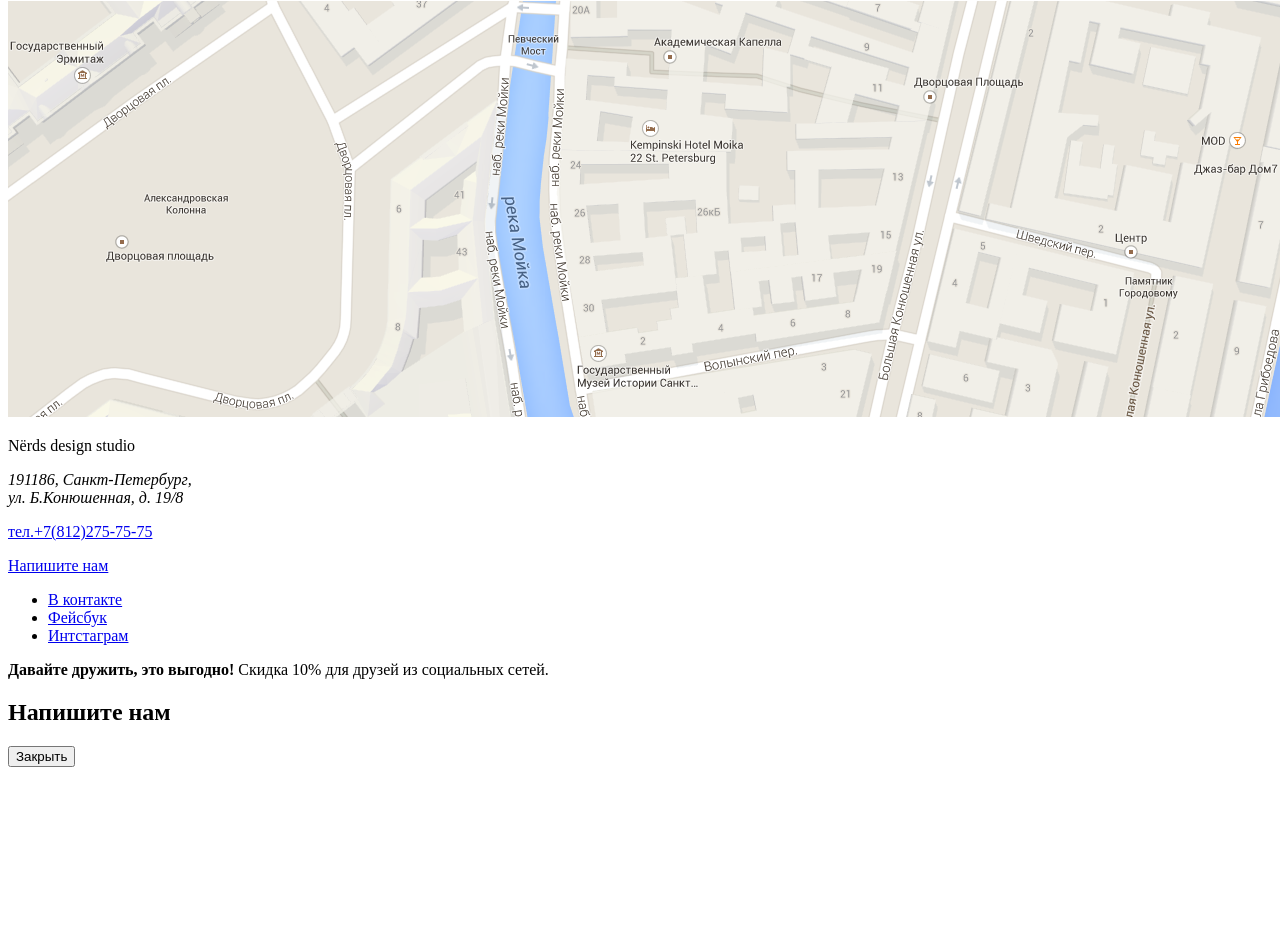
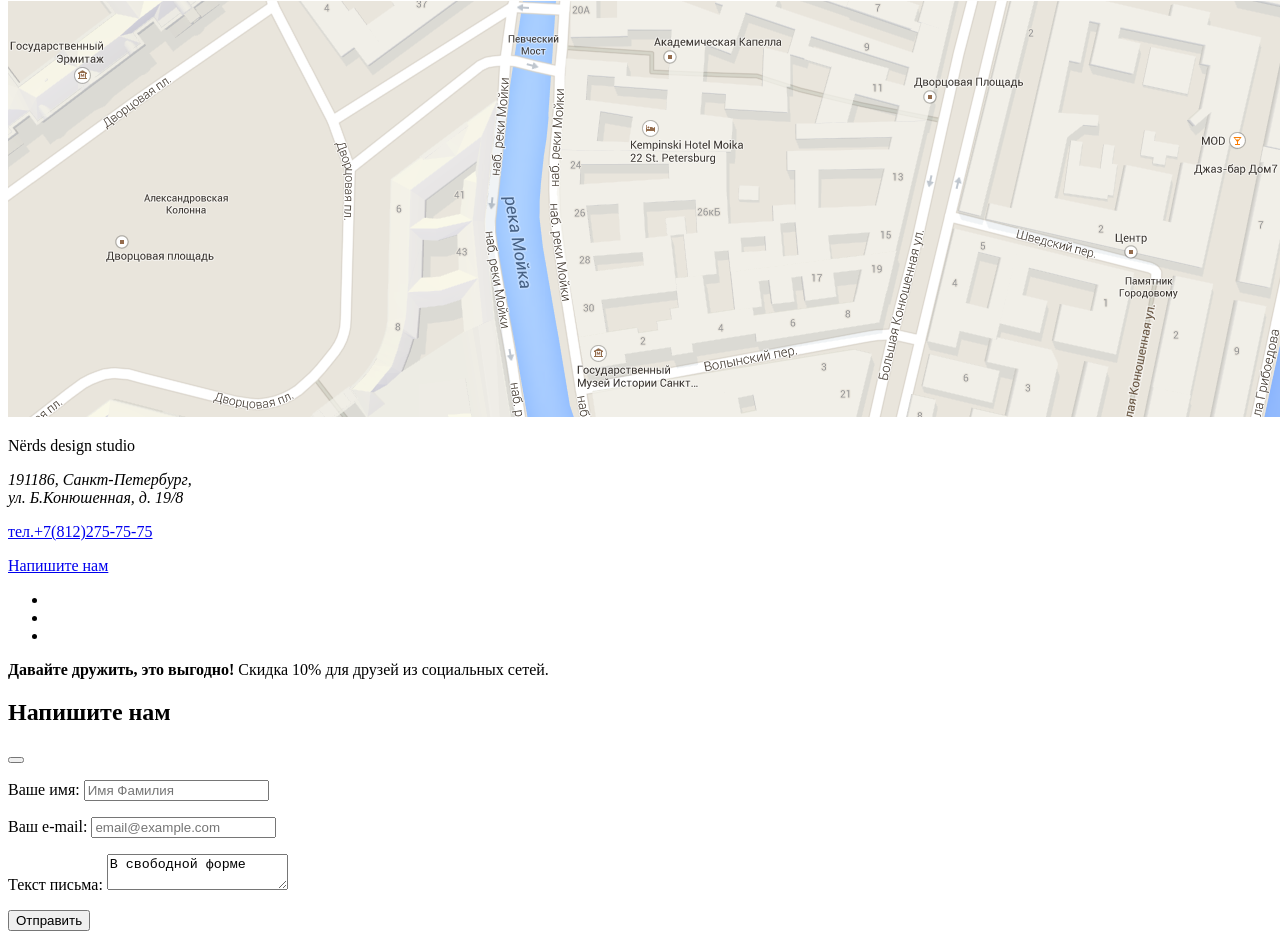
Before and after one commit to NadiaLev/nerds, a plain HTML site: page index.html in a window 1280 px wide. Shown: the part 4071-5010 px from the top of the page. Before the commit the page ends 4846 px from the top, so only its background shows below. Drawn offline with Linux system fonts and the light colour scheme.

Commit message:
Доступность и формы на странице index

```diff
--- a/index.html
+++ b/index.html
@@ -8,7 +8,7 @@
     <header class="main-header">
       <div class="main-container">
         <div class="main-logo">
-          <img src="img/nerds-logo.svg" width="160" height="65" alt="Дизайн-студия Нёрдс">
+          <img src="img/nerds-logo.svg" width="160" height="65" alt="Логотип дизайн-студии Нёрдс">
         </div>
         <nav class="main-navigation">
           <ul class="site-navigation">
@@ -31,10 +31,7 @@
         <section class="slider">
           <h2 class="visually-hidden">Преимущества</h2>
           <ol class="slider-indicators">
-            <li
-              class="slider-indicator slider-indicator-active"
-              data-slide-to="0"
-            ></li>
+            <li class="slider-indicator slider-indicator-active" data-slide-to="0"></li>
             <li class="slider-indicator" data-slide-to="1"></li>
             <li class="slider-indicator" data-slide-to="2"></li>
           </ol>
@@ -156,12 +153,12 @@
             <ul class="partner-item">
               <li>
                 <a href="https://htmlacademy.ru/intensive/htmlcss"
-                  ><img src="img/partner-1.png" width="199" height="68" alt="Партнер1"
+                  ><img src="img/partner-1.png" width="199" height="68" alt="Партнер html academy"
                 ></a>
               </li>
-              <li><img src="img/partner-2.png" width="209" height="87" alt="Партнер2"></li>
-              <li><img src="img/partner-3.png" width="185" height="52" alt="Партнер3"></li>
-              <li><img src="img/partner-4.png" width="173" height="84" alt="Партнер4"></li>
+              <li><img src="img/partner-2.png" width="209" height="87" alt="Партнер Barbershop BORODINSKI"></li>
+              <li><img src="img/partner-3.png" width="185" height="52" alt="Партнер PINK"></li>
+              <li><img src="img/partner-4.png" width="173" height="84" alt="Партнер MISHKA"></li>
             </ul>
           </section>
         </section>
@@ -171,7 +168,7 @@
       <section class="connection">
         <h3 class="visually-hidden">Связаться со студией</h3>
         <div class="connection-map">
-          <img class="map" src="img/map.png" width="1440" height="416" alt="Карта" />
+          <img class="map" src="img/map.png" width="1440" height="416" alt="Офис компании по адресу: ул.Б.Конюшенная, д. 19/8, Санкт-Петербург" />
         </div>
         <div class="footer-contacts">
           <p>Nёrds design studio</p>
@@ -185,9 +182,9 @@
       </section>
       <div class="footer-social">
         <ul class="social">
-          <li><a href="#">В контакте</a></li>
-          <li><a href="#">Фейсбук</a></li>
-          <li><a href="#">Интстаграм</a></li>
+            <li><a href="#" aria-label="Дизайн-студия Нёрдс В контакте"></a></li>
+            <li><a href="#" aria-label="Дизайн-студия Нёрдс в Фейсбук"></a></li>
+            <li><a href="#" aria-label="Дизайн-студия Нёрдс в Инстаграм"></a></li>
         </ul>
         <p>
           <b>Давайте дружить, это выгодно!</b>
@@ -197,8 +194,22 @@
     </footer>
     <section class="modal">
       <h2>Напишите нам</h2>
-      <button type="button">Закрыть</button>
-      <!--здесь будет форма-->
+      <button type="button" aria-label="Закрыть"></button>
+      <form action="send.php" method="POST">
+        <p>
+          <label for="user-name">Ваше имя:</label>
+          <input type="text" id="user-name" name="name" value="" placeholder="Имя Фамилия">
+        </p>
+        <p>
+          <label for="user-email">Ваш e-mail:</label>
+          <input type="text" id="user-email" name="email" value="" placeholder="email@example.com">
+        </p>
+        <p>
+          <label for="user-text">Текст письма:</label>
+          <textarea id="user-text" name="name">В свободной форме</textarea>
+        </p>
+        <button type="submit">Отправить</button>
+      </form>
     </section>
   </body>
 </html>
```
